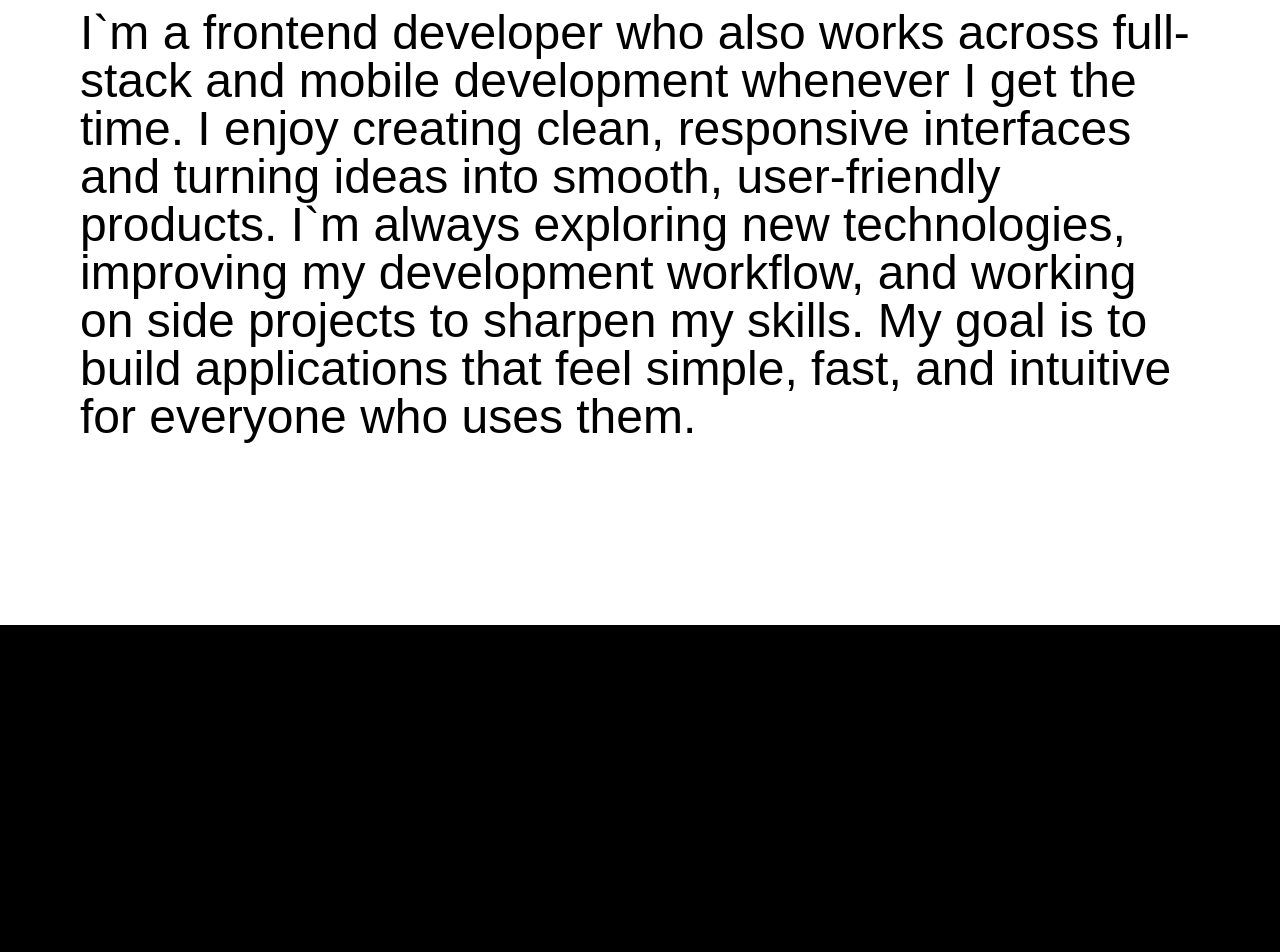
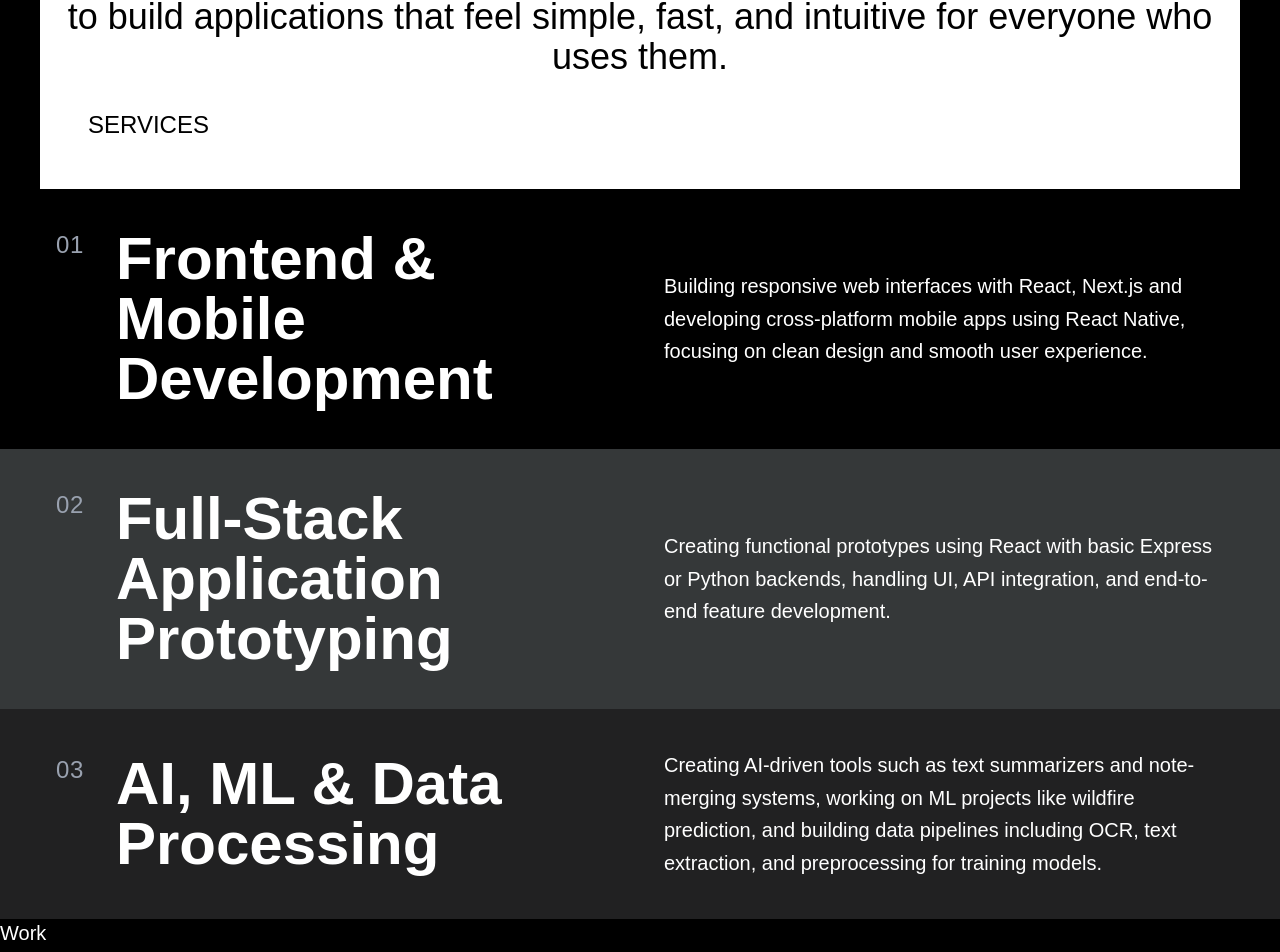
Before and after one commit to Ssaammmmiitt/Portfolio, a React (Vite) app: page / in a window 1280 px wide. Shown: the part 975-1927 px from the top of the page. Before the commit the page ends 1600 px from the top, so only its background shows below. Built offline with nearby package versions, Linux system fonts and the light colour scheme.

Commit message:
feat: enhance layout and styling across sections, add Services component

```diff
--- a/src/Components/GradientButton.jsx
+++ b/src/Components/GradientButton.jsx
@@ -3,7 +3,7 @@ import React from 'react'
 const GradientButton = ({text, link, className = " " }) => {
   return (
     <>
-      <a href={link} className={`btn uppercase font-heading border-2 border-transparent text-center min-w-[205px] px-12 py-2 lg:py-3 rounded-full ${className}`}> {text} </a>
+      <a href={link} className={`btn  mb-4 md:mb-7 uppercase font-heading border-2 border-transparent text-center min-w-[205px] px-12 py-2 lg:py-3 rounded-full ${className}`}> {text} </a>
     </>
   )
 }
--- a/src/Pages/Home.jsx
+++ b/src/Pages/Home.jsx
@@ -1,12 +1,18 @@
 import React from 'react'
 import Hero from '../Sections/Hero'
 import About from '../Sections/About'
+import Services from '../Sections/Services'
+import Work from '../Sections/Work'
+import Marquee from '../Sections/Marquee'
 
 const Home = () => {
   return (
     <>
       <Hero />
       <About />
+      <Services />
+      <Work />
+      <Marquee />
     </>
   )
 }
--- a/src/Sections/About.jsx
+++ b/src/Sections/About.jsx
@@ -3,8 +3,8 @@ import React from "react";
 const About = () => {
   return (
     <>
-      <div className="h-screen bg-white rounded-t-[50px]">
-        <div className="about-text main-container py-4 lg:py-2 h-full flex justify-center items-center font-body text-black text-2xl md:text-3xl xl:text-5xl lg:px-20 leading-wide">
+      <div className="h-screen sm:h-full mx-10 py-3 mt-5 bg-white rounded-t-[50px]">
+        <div className="about-text main-container py-4 sm:py-2 md:py-2 lg:py-5 h-full flex justify-center items-center font-body text-black text-xl md:text-2xl xl:text-4xl px-10 sm:px-4 md:px-6 sm:text-xl text-center">
           I`m a frontend developer who also works across full-stack and mobile
           development whenever I get the time. I enjoy creating clean,
           responsive interfaces and turning ideas into smooth, user-friendly
--- a/src/Sections/Hero.jsx
+++ b/src/Sections/Hero.jsx
@@ -6,11 +6,11 @@ const Hero = () => {
   return (
     <>
       <div className="relative overflow-hidden">
-        <div className="main-container h-screen flex flex-col lg:justify-center items-start lg:py-12 max-lg:pt-40">
+        <div className="main-container sm:h-[55vh] md:min-h-[90vh] flex flex-col lg:justify-center items-start lg:py-12 max-lg:pt-40 ">
           <h1 className="text-3xl lg:text-[3.2vw] uppercase font-heading font-semibold">
             Sammit Poudyal
           </h1>
-          <h2 className="text-6xl lg:text-[8vw] font-heading font-bold leading-none lg:tracking-tight tracking-tight mt-3 mb-6">
+          <h2 className="text-6xl lg:text-[8vw] font-heading font-bold leading-none lg:tracking-tight tracking-tight mt-3 mb-6 min-w-auto" >
             Web Developer <br /> <span className="text-stroke">(Frontend)</span>
           </h2>
           <GradientButton
--- a/src/Sections/Services.jsx
+++ b/src/Sections/Services.jsx
@@ -1,11 +1,82 @@
-import React from 'react'
+import React from "react";
 
 const Services = () => {
   return (
-    <div>
-      Services
-    </div>
-  )
-}
+    <>
+      <div className="bg-white text-black mx-10">
+        <div className="main-container pb-8 lg:pb-12">
+          <h3>Services</h3>
+        </div>
+      </div>
 
-export default Services
+      <div className="relative">
+        <div className="bg-black text-white px-2 py-8 lg:py-10">
+          <div className="main-container grid grid-cols-1 md:grid-cols-2 gap-6 lg:gap-12 items-center">
+            {/*left side */}
+            <div className="flex gap-6 lg:gap-8">
+              <span className="text-gray-400 text-lg lg:text-2xl tracking-wide block mb-4 font-heading">
+                01
+              </span>
+              <h2 className="text-[8vw] md:text-6xl font-heading font-bold leading-none">
+                Frontend & Mobile Development
+              </h2>
+            </div>
+            {/*right side*/}
+            <div className="flex items-center">
+              <p className="text-lg lg:text-xl leading-relaxed ">
+                Building responsive web interfaces with React, Next.js and
+                developing cross-platform mobile apps using React Native,
+                focusing on clean design and smooth user experience.
+              </p>
+            </div>
+          </div>
+        </div>
+        <div className="bg-[#353839] text-white px-2 py-8 lg:py-10">
+          <div className="main-container grid grid-cols-1 md:grid-cols-2 gap-6 lg:gap-12 items-center">
+            {/*left side */}
+            <div className="flex gap-6 lg:gap-8">
+              <span className="text-gray-400 text-lg lg:text-2xl tracking-wide block mb-4 font-heading">
+                02
+              </span>
+              <h2 className="text-[8vw] md:text-6xl font-heading font-bold leading-none">
+                Full-Stack Application Prototyping
+              </h2>
+            </div>
+            {/*right side*/}
+            <div className="flex items-center">
+              <p className="text-lg lg:text-xl leading-relaxed ">
+                Creating functional prototypes using React with basic Express or
+                Python backends, handling UI, API integration, and end-to-end
+                feature development.
+              </p>
+            </div>
+          </div>
+        </div>
+        <div className="bg-[#212122] text-white px-2 py-8 lg:py-10">
+          <div className="main-container grid grid-cols-1 md:grid-cols-2 gap-6 lg:gap-12 items-center">
+            {/*left side */}
+            <div className="flex gap-6 lg:gap-8">
+              <span className="text-gray-400 text-lg lg:text-2xl tracking-wide block mb-4 font-heading">
+                03
+              </span>
+              <h2 className="text-[8vw] md:text-6xl font-heading font-bold leading-none">
+                AI, ML & Data Processing{" "}
+              </h2>
+            </div>
+            {/*right side*/}
+            <div className="flex items-center">
+              <p className="text-lg lg:text-xl leading-relaxed ">
+                Creating AI-driven tools such as text summarizers and
+                note-merging systems, working on ML projects like wildfire
+                prediction, and building data pipelines including OCR, text
+                extraction, and preprocessing for training models.
+              </p>
+            </div>
+          </div>
+        </div>
+      </div>
+    </>
+  );
+};
+
+export default Services;
--- a/src/index.css
+++ b/src/index.css
@@ -16,6 +16,9 @@
 @layer base{
     body {
         @apply bg-black text-white font-body text-xl overflow-x-clip;
+    }
+    h3{
+        @apply font-heading font-medium uppercase text-2xl;
     }
 }
 
```
